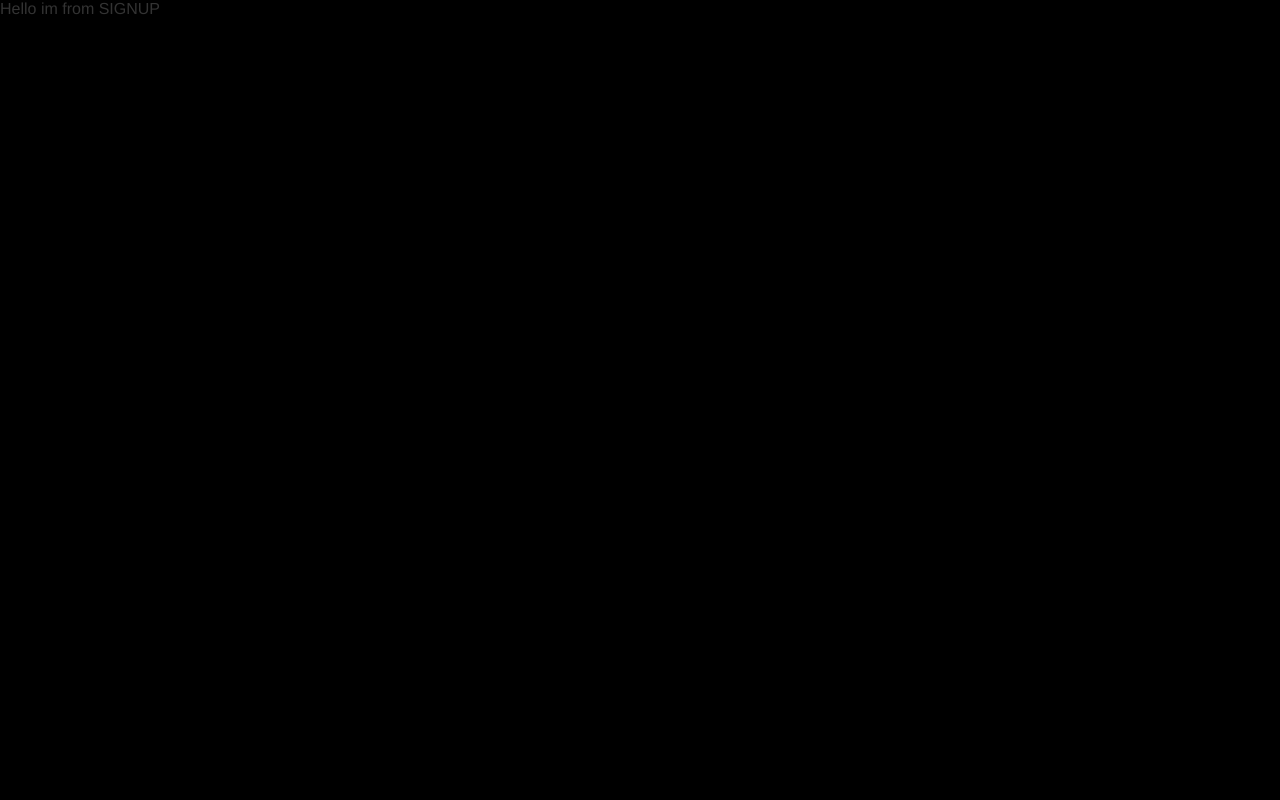
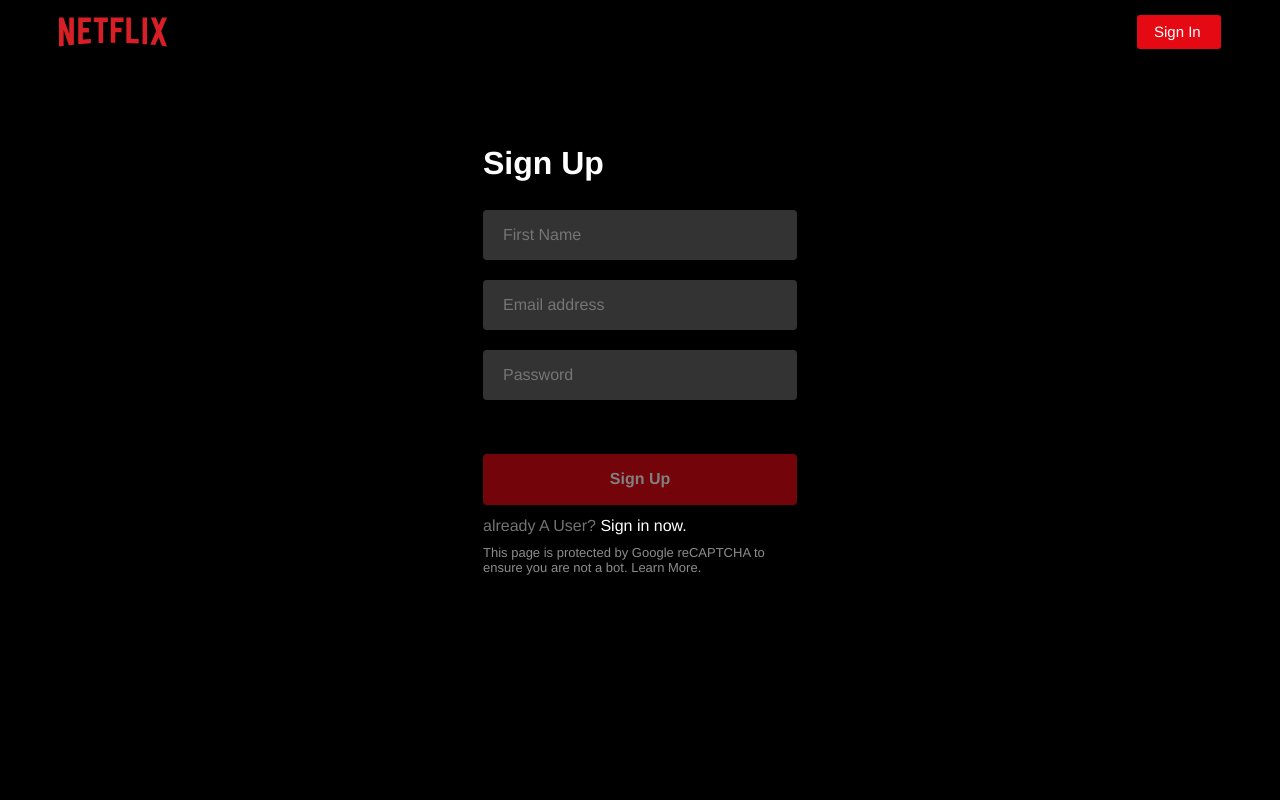
Before and after one commit to hectorlopezv/netflixv2-clone-ts, a React (Create React App) app: page /signup in a window 1280 px wide. Shown: the top 800 px of the page. Built offline with nearby package versions, Linux system fonts and the light colour scheme.

Commit message:
authentication with firebase, signIn, SignOut

```diff
--- a/src/components/Form/styles/Form.tsx
+++ b/src/components/Form/styles/Form.tsx
@@ -1,11 +1,96 @@
 import styled from 'styled-components/macro';
+import {Link as FormLink } from 'react-router-dom';
 
-export const Container = styled.div``;
-export const Base  = styled.div``;
-export const Error = styled.div``;
-export const Title = styled.div``;
-export const Text  = styled.div``;
-export const SmallText = styled.div``;
-export const Link  = styled.div``;
-export const Input = styled.div``;
-export const Submit = styled.div``;
+
+export const Container = styled.div`
+    display: flex;
+    flex-direction: column;
+    min-height : 660px;
+    background-color: rgba(0, 0, 0, 0.75);
+    border-radius: 5px;
+    width: 100%;
+    margin: auto;
+    max-width: 450px;
+    padding: 60px 68px;
+    margin-bottom: 100px;
+`;
+
+export const Base  = styled.form`
+    display: flex;
+    flex-direction: column;
+    max-width: 450px;
+    width: 100%;
+`;
+
+export const Error = styled.div`
+    background: #e87c03;
+    border-radius: 4px;
+    font-size: 14px;
+    margin: 0px 0px 16px;
+    color: white;
+    padding: 15px 20px;
+`;
+
+export const Title = styled.h1`
+    color: #fff;
+    font-size: 32px;
+    font-weight: bold;
+    margin-bottom: 28px;
+`;
+
+export const Text  = styled.p`
+    color: #737373;
+    font-size: 16px;
+    font-weight: 500;
+`;
+
+export const SmallText = styled.p`
+    margin-top: 10px;
+    font-size: 13px;
+    line-height: normal;
+    color: #8c8c8c;
+
+`;
+
+export const Link  = styled<any>(FormLink)`
+    color: white;
+    text-decoration: none;
+
+    &:hover {
+        text-decoration: underline;
+    }
+
+
+`;
+
+export const Input = styled.input`
+    background: #333;
+    border-radius: 4px;
+    color: white;
+    border: 0;
+    height: 50px;
+    line-height: 50px;
+    padding: 5px 20px;
+    margin-bottom: 20px;
+
+    &:last-of-type {
+        margin-bottom: 30px;
+    }
+`;
+
+export const Submit = styled.button`
+    background: #e50914;
+    border-radius: 4px;
+    font-size: 16px;
+    font-weight: bold;
+    margin: 24px 0 12px;
+    padding: 16px;
+    border: 0;
+    color: white;
+    cursor: pointer;
+    transition: all 0.2s;
+    &:disabled {
+        opacity: 0.5;
+    }
+
+`;
--- /dev/null
+++ b/src/containers/SignInForm/SignInForm.tsx
@@ -0,0 +1,79 @@
+/* eslint-disable react/jsx-pascal-case */
+import React, {useState} from 'react';
+import { useHistory} from 'react-router-dom';
+
+import Form, {
+    Form_Link,
+    Form_Input,
+    Form_Base,
+    Form_Error,
+    Form_Title,
+    Form_Submit,
+    Form_SmallText,
+    Form_Text,
+} from '../../components/Form';
+import {useSelector} from 'react-redux';
+import * as ROUTES from '../../Routes';
+
+export interface SignInFormProps {
+
+}
+
+const SignInForm: React.FC<SignInFormProps> = () => {
+    const [emailAddress, setemailAddress] = useState('');
+    const [password, setpassword] = useState('');
+    const [error, seterror] = useState('');
+    const history = useHistory();//CUSTOM HOOKS
+    const firebase =  useSelector((stateCurrent: any) => {
+        return stateCurrent.App.firebase;
+    });
+    //check fro input elements are validate
+    // email &
+    //we can change this validation OUTSOURCING IT ... REGEX
+    const isInValid = password === '' || emailAddress === '';
+
+    const handleSignIn = (event: any) => {
+        event.preventDefault();
+        //firebase authentication && and error Modal
+        firebase.auth().signInWithEmailAndPassword(emailAddress, password)
+        .then(() => {
+            //push user information to state
+            seterror('');
+            history.push(ROUTES.HOME);
+        })
+        .catch((error: any) => {
+            seterror(error.message);
+            setemailAddress('')
+            setpassword('')
+        })
+    }
+
+    return (
+        <Form>
+            <Form_Title>Sign In</Form_Title>
+            {error && <Form_Error>{error}</Form_Error>}
+            <Form_Base onSubmit={handleSignIn} method="POST">
+
+                <Form_Input placeholder="Email address" value={emailAddress}
+                    onChange={(event: any) => setemailAddress(event.target.value)} />
+
+                <Form_Input placeholder="Password" value={password} type="password"
+                    autoComplete="off"
+                    onChange={(event: any) => setpassword(event.target.value)} />
+
+                <Form_Submit disabled={isInValid} type={"submit"}>
+                    Sign In
+                </Form_Submit>
+            </Form_Base>
+            <Form_Text>
+                New to Nextflix? <Form_Link to={"/signup"}>Sign up now.</Form_Link>
+            </Form_Text>
+            <Form_SmallText>
+                This page is protected by Google reCAPTCHA to ensure you are not a bot.
+                Learn More.
+            </Form_SmallText>
+        </Form>
+    );
+}
+
+export default SignInForm;
--- /dev/null
+++ b/src/containers/SignInForm/index.ts
@@ -0,0 +1,3 @@
+import Form from './SignInForm';
+
+export default Form;
--- /dev/null
+++ b/src/containers/SignUpForm/SignUpForm.tsx
@@ -0,0 +1,89 @@
+/* eslint-disable react/jsx-pascal-case */
+import React, {useState} from 'react';
+import { useHistory} from 'react-router-dom';
+
+import Form, {
+    Form_Link,
+    Form_Input,
+    Form_Base,
+    Form_Error,
+    Form_Title,
+    Form_Submit,
+    Form_SmallText,
+    Form_Text,
+} from '../../components/Form';
+import {useSelector} from 'react-redux';
+import * as ROUTES from '../../Routes';
+
+export interface SignUpFormProps {
+
+}
+
+const SignUpForm: React.FC<SignUpFormProps> = () => {
+    const [FirtName, setFirtName] = useState('');
+    const [emailAddress, setemailAddress] = useState('');
+    const [password, setpassword] = useState('');
+    const [error, seterror] = useState('');
+
+    const history = useHistory();//CUSTOM HOOKS
+    const firebase =  useSelector((stateCurrent: any) => {
+        return stateCurrent.App.firebase;
+    });
+
+    const isInValid = password === '' || emailAddress === '' || FirtName === '';
+
+    const handleSignUp = (event: any) => {
+        event.preventDefault();
+
+        firebase.auth().createUserWithEmailAndPassword(emailAddress, password)
+        .then((result: any) => {//update user
+            result.user.updateProfile({
+                displayName: FirtName,
+                photoURL: Math.floor(Math.random() * 5) + 1,
+            });
+
+        })
+        .then( () => {
+            history.push(ROUTES.BROWSE);
+        })
+        .catch((error: any) => {
+            setFirtName('');
+            setemailAddress('');
+            setpassword('');
+            seterror(error.message)
+        })
+
+    }
+
+    return (
+        <Form>
+            <Form_Title>Sign Up</Form_Title>
+            {error && <Form_Error>{error}</Form_Error>}
+            <Form_Base onSubmit={handleSignUp} method="POST">
+
+                <Form_Input placeholder="First Name" value={FirtName}
+                    onChange={(event: any) => setFirtName(event.target.value)} />
+
+                <Form_Input placeholder="Email address" value={emailAddress}
+                    onChange={(event: any) => setemailAddress(event.target.value)} />
+
+                <Form_Input placeholder="Password" value={password} type="password"
+                    autoComplete="off"
+                    onChange={(event: any) => setpassword(event.target.value)} />
+
+                <Form_Submit disabled={isInValid} type={"submit"}>
+                    Sign Up
+                </Form_Submit>
+            </Form_Base>
+            <Form_Text>
+                already A User? <Form_Link to={"/signin"}>Sign in now.</Form_Link>
+            </Form_Text>
+            <Form_SmallText>
+                This page is protected by Google reCAPTCHA to ensure you are not a bot.
+                Learn More.
+            </Form_SmallText>
+        </Form>
+    );
+}
+
+export default SignUpForm;
--- /dev/null
+++ b/src/containers/SignUpForm/index.ts
@@ -0,0 +1,3 @@
+import SignUpForm from './SignUpForm';
+
+export default SignUpForm;
--- a/src/pages/Base.tsx
+++ b/src/pages/Base.tsx
@@ -9,7 +9,7 @@ export interface BaseProps {
 const Base: React.FC<BaseProps> = ({children, ...props}) => {
     return (
         <>
-            <HeaderContainer >Hello From the Sing in</HeaderContainer>
+            <HeaderContainer>Hello From the Sing in</HeaderContainer>
                 {children}
             <FooterContainer />
         </>
--- a/src/pages/SignIn.tsx
+++ b/src/pages/SignIn.tsx
@@ -1,17 +1,22 @@
-import React from 'react';
+import React, {useState} from 'react';
 import Base from './Base';
+import SignForm from '../containers/SignInForm';
+import HeaderContainer from '../containers/Header/HeaderContainer';
+import FooterContainer from '../containers/Footer';
 
 export interface SignInProps {
 
 }
 
 const SignIn: React.FC<SignInProps> = () => {
+
     return (
-        <Base>
-
-
-        </Base>
-
+        <>
+            <HeaderContainer>
+                <SignForm />
+            </HeaderContainer>
+            <FooterContainer />
+        </>
     );
 }
 
--- a/src/pages/SignUp.tsx
+++ b/src/pages/SignUp.tsx
@@ -1,4 +1,7 @@
 import React from 'react';
+import FooterContainer from '../containers/Footer';
+import HeaderContainer from '../containers/Header/HeaderContainer';
+import SignUpForm from '../containers/SignUpForm';
 
 export interface SignUpProps {
 
@@ -6,8 +9,12 @@ export interface SignUpProps {
 
 const SignUp: React.FC<SignUpProps> = () => {
     return (
-
-        <p>Hello im from SIGNUP</p>
+        <>
+            <HeaderContainer>
+                <SignUpForm/>
+            </HeaderContainer>
+            <FooterContainer />
+        </>
     );
 }
 
```
Also changed, not shown: src/components/Form/index.tsx (+10 -2 lines), 2 other files (tests, documents, lock files or other folders).
